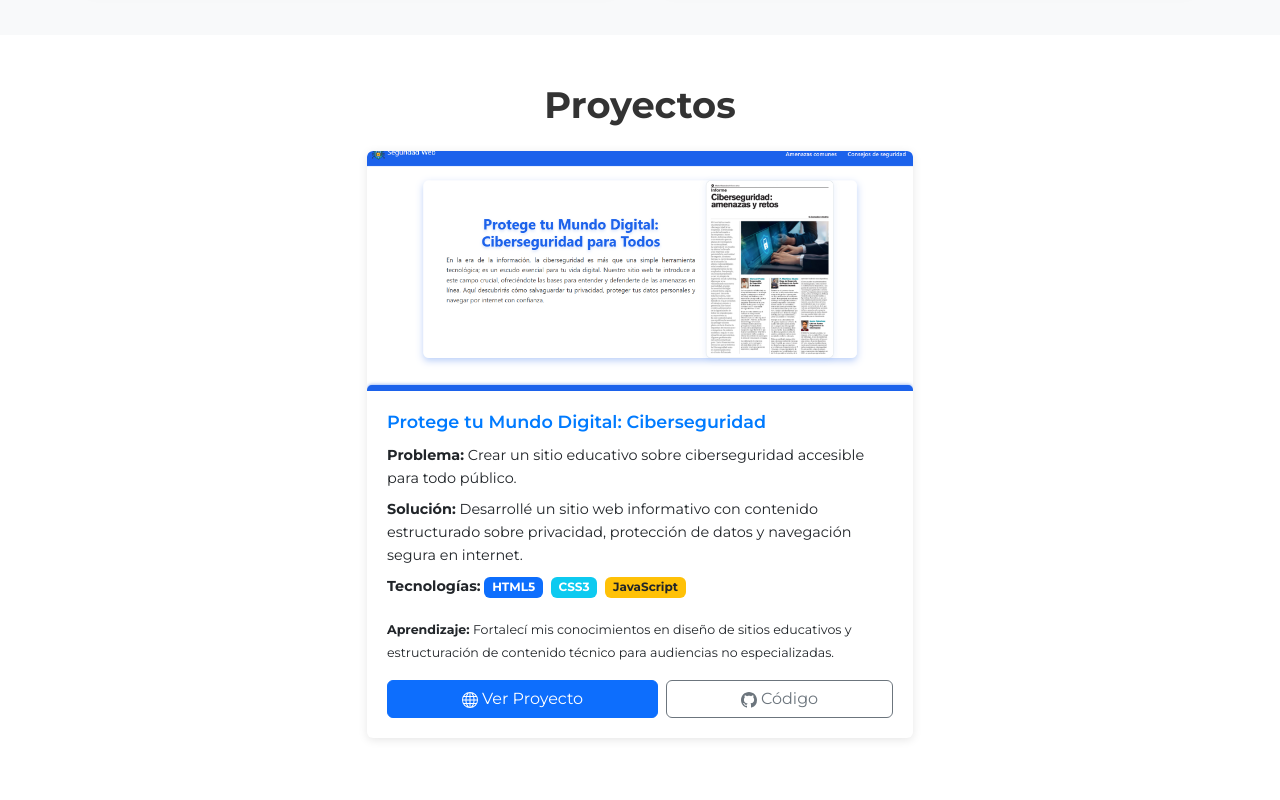
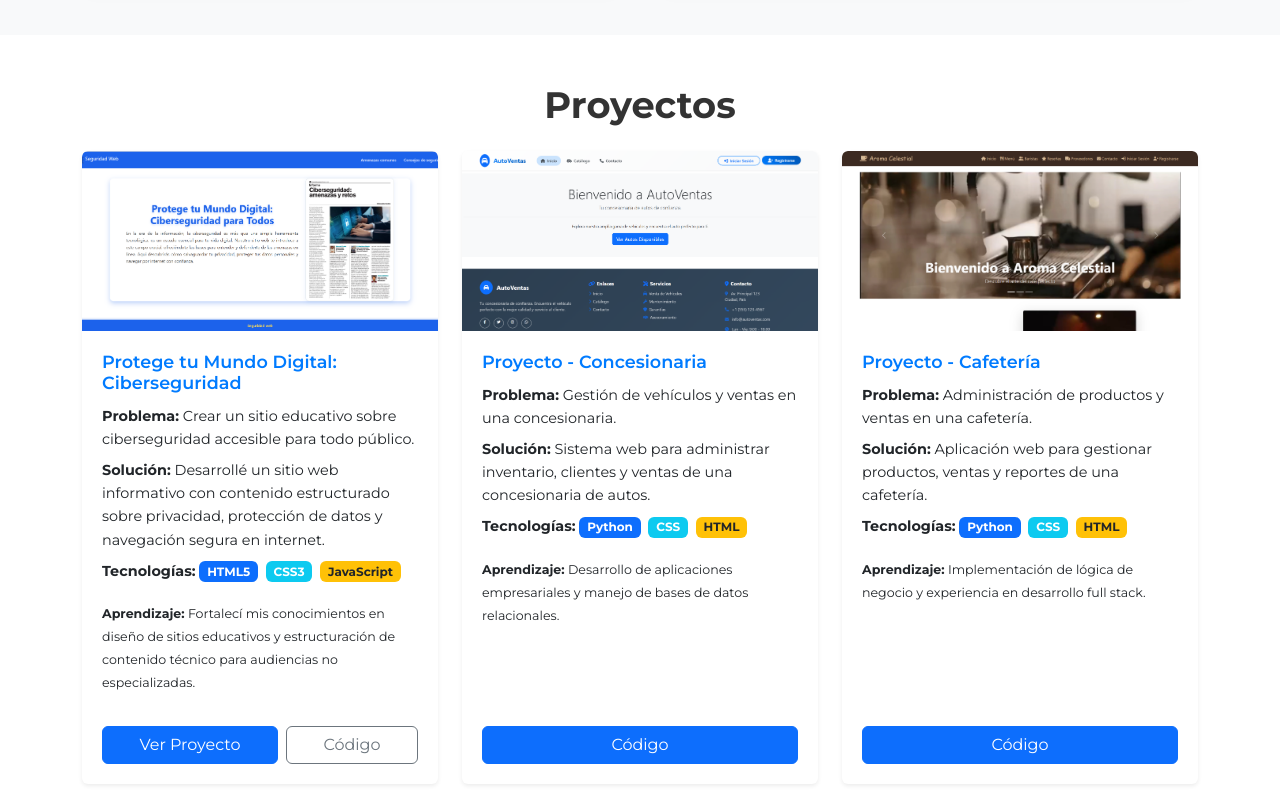
Before and after one commit to Matiaslagost7/Portafolio, a plain HTML site: page index.html in a window 1280 px wide. Shown: the part 2280-3080 px from the top of the page. Drawn offline with nearby package versions, Linux system fonts and the light colour scheme.

Commit message:
Mejora de diseño en sección proyectos y compatibilidad para GitHub Pages

```diff
--- a/index.html
+++ b/index.html
@@ -304,31 +304,52 @@
         <section id="projects" class="py-5 bg-white">
         <div class="container">
             <h2 class="text-center mb-4">Proyectos</h2>
-            <div class="row justify-content-center">
-                <div class="col-md-8 col-lg-6 mb-4">
-                    <!-- Tarjeta de proyecto: Ciberseguridad -->
-                    <div class="project-card card h-100">
-                        <img src="./images/Portada_ciberseguridad.png" alt="Captura del proyecto Protege tu Mundo Digital: Ciberseguridad" class="card-img-top" loading="lazy" width="800" height="200">
-                        <div class="card-body">
+            <div class="row row-cols-1 row-cols-md-2 row-cols-lg-3 g-4">
+                <!-- Tarjeta de proyecto: Ciberseguridad -->
+                <div class="col d-flex">
+                    <div class="project-card card h-100 w-100 shadow-sm border-0">
+                        <img src="./images/Portada_ciberseguridad.png" alt="Captura del proyecto Protege tu Mundo Digital: Ciberseguridad" class="card-img-top" loading="lazy" style="object-fit:cover; height:180px;">
+                        <div class="card-body d-flex flex-column">
                             <h5 class="card-title">Protege tu Mundo Digital: Ciberseguridad</h5>
                             <p class="card-text mb-2"><strong>Problema:</strong> Crear un sitio educativo sobre ciberseguridad accesible para todo público.</p>
                             <p class="card-text mb-2"><strong>Solución:</strong> Desarrollé un sitio web informativo con contenido estructurado sobre privacidad, protección de datos y navegación segura en internet.</p>
                             <p class="card-text mb-3"><strong>Tecnologías:</strong> <span class="badge bg-primary">HTML5</span> <span class="badge bg-info">CSS3</span> <span class="badge bg-warning text-dark">JavaScript</span></p>
-                            <p class="card-text"><small><strong>Aprendizaje:</strong> Fortalecí mis conocimientos en diseño de sitios educativos y estructuración de contenido técnico para audiencias no especializadas.</small></p>
-                            <!-- Botones para ver proyecto en vivo y código fuente -->
-                            <div class="d-flex gap-2">
-                                <a href="https://matiaslagost7.github.io/M2_Evaluacion_del_modulo/index.html" target="_blank" class="btn btn-primary flex-fill">
-                                    <svg viewBox="0 0 16 16" width="16" height="16" fill="currentColor" style="vertical-align: text-bottom;">
-                                        <path d="M0 8a8 8 0 1 1 16 0A8 8 0 0 1 0 8zm7.5-6.923c-.67.204-1.335.82-1.887 1.855A7.97 7.97 0 0 0 5.145 4H7.5V1.077zM4.09 4a9.267 9.267 0 0 1 .64-1.539 6.7 6.7 0 0 1 .597-.933A7.025 7.025 0 0 0 2.255 4H4.09zm-.582 3.5c.03-.877.138-1.718.312-2.5H1.674a6.958 6.958 0 0 0-.656 2.5h2.49zM4.847 5a12.5 12.5 0 0 0-.338 2.5H7.5V5H4.847zM8.5 5v2.5h2.99a12.495 12.495 0 0 0-.337-2.5H8.5zM4.51 8.5a12.5 12.5 0 0 0 .337 2.5H7.5V8.5H4.51zm3.99 0V11h2.653c.187-.765.306-1.608.338-2.5H8.5zM5.145 12c.138.386.295.744.468 1.068.552 1.035 1.218 1.65 1.887 1.855V12H5.145zm.182 2.472a6.696 6.696 0 0 1-.597-.933A9.268 9.268 0 0 1 4.09 12H2.255a7.024 7.024 0 0 0 3.072 2.472zM3.82 11a13.652 13.652 0 0 1-.312-2.5h-2.49c.062.89.291 1.733.656 2.5H3.82zm6.853 3.472A7.024 7.024 0 0 0 13.745 12H11.91a9.27 9.27 0 0 1-.64 1.539 6.688 6.688 0 0 1-.597.933zM8.5 12v2.923c.67-.204 1.335-.82 1.887-1.855.173-.324.33-.682.468-1.068H8.5zm3.68-1h2.146c.365-.767.594-1.61.656-2.5h-2.49a13.65 13.65 0 0 1-.312 2.5zm2.802-3.5a6.959 6.959 0 0 0-.656-2.5H12.18c.174.782.282 1.623.312 2.5h2.49zM11.27 2.461c.247.464.462.98.64 1.539h1.835a7.024 7.024 0 0 0-3.072-2.472c.218.284.418.598.597.933zM10.855 4a7.966 7.966 0 0 0-.468-1.068C9.835 1.897 9.17 1.282 8.5 1.077V4h2.355z"/>
-                                    </svg>
-                                    Ver Proyecto
-                                </a>
-                                <a href="https://github.com/Matiaslagost7/M2_Evaluacion_del_modulo" target="_blank" class="btn btn-outline-secondary flex-fill" aria-label="Ver código en GitHub">
-                                    <svg viewBox="0 0 16 16" width="16" height="16" fill="currentColor" style="vertical-align: text-bottom;">
-                                        <path d="M8 0C3.58 0 0 3.58 0 8c0 3.54 2.29 6.53 5.47 7.59.4.07.55-.17.55-.38 0-.19-.01-.82-.01-1.49-2.01.37-2.53-.49-2.69-.94-.09-.23-.48-.94-.82-1.13-.28-.15-.68-.52-.01-.53.63-.01 1.08.58 1.23.82.72 1.21 1.87.87 2.33.66.07-.52.28-.87.51-1.07-1.78-.2-3.64-.89-3.64-3.95 0-.87.31-1.59.82-2.15-.08-.2-.36-1.02.08-2.12 0 0 .67-.21 2.2.82.64-.18 1.32-.27 2-.27.68 0 1.36.09 2 .27 1.53-1.04 2.2-.82 2.2-.82.44 1.1.16 1.92.08 2.12.51.56.82 1.27.82 2.15 0 3.07-1.87 3.75-3.65 3.95.29.25.54.73.54 1.48 0 1.07-.01 1.93-.01 2.2 0 .21.15.46.55.38A8.013 8.013 0 0016 8c0-4.42-3.58-8-8-8z"/>
-                                    </svg>
-                                    Código
-                                </a>
+                            <p class="card-text flex-grow-1"><small><strong>Aprendizaje:</strong> Fortalecí mis conocimientos en diseño de sitios educativos y estructuración de contenido técnico para audiencias no especializadas.</small></p>
+                            <div class="d-flex gap-2 mt-3">
+                                <a href="https://matiaslagost7.github.io/M2_Evaluacion_del_modulo/index.html" target="_blank" class="btn btn-primary flex-fill">Ver Proyecto</a>
+                                <a href="https://github.com/Matiaslagost7/M2_Evaluacion_del_modulo" target="_blank" class="btn btn-outline-secondary flex-fill" aria-label="Ver código en GitHub">Código</a>
+                            </div>
+                        </div>
+                    </div>
+                </div>
+                <!-- Tarjeta de proyecto: Concesionaria -->
+                <div class="col d-flex">
+                    <div class="project-card card h-100 w-100 shadow-sm border-0">
+                        <img src="./images/concesionaria.png" alt="Captura del proyecto Modulo6.Concesionaria" class="card-img-top" loading="lazy" style="object-fit:cover; height:180px;">
+                        <div class="card-body d-flex flex-column">
+                            <h5 class="card-title">Proyecto - Concesionaria</h5>
+                            <p class="card-text mb-2"><strong>Problema:</strong> Gestión de vehículos y ventas en una concesionaria.</p>
+                            <p class="card-text mb-2"><strong>Solución:</strong> Sistema web para administrar inventario, clientes y ventas de una concesionaria de autos.</p>
+                            <p class="card-text mb-3"><strong>Tecnologías:</strong> <span class="badge bg-primary">Python</span> <span class="badge bg-info">CSS</span> <span class="badge bg-warning text-dark">HTML</span></p>
+                            <p class="card-text flex-grow-1"><small><strong>Aprendizaje:</strong> Desarrollo de aplicaciones empresariales y manejo de bases de datos relacionales.</small></p>
+                            <div class="d-flex gap-2 mt-3">
+                                <a href="https://github.com/Matiaslagost7/Modulo6.Concesionaria" target="_blank" class="btn btn-primary flex-fill">Código</a>
+                            </div>
+                        </div>
+                    </div>
+                </div>
+                <!-- Tarjeta de proyecto: Cafetería -->
+                <div class="col d-flex">
+                    <div class="project-card card h-100 w-100 shadow-sm border-0">
+                        <img src="./images/cafeteria.png" alt="Captura del proyecto Modulo-6.-Cafeteria" class="card-img-top" loading="lazy" style="object-fit:cover; height:180px;">
+                        <div class="card-body d-flex flex-column">
+                            <h5 class="card-title">Proyecto - Cafetería</h5>
+                            <p class="card-text mb-2"><strong>Problema:</strong> Administración de productos y ventas en una cafetería.</p>
+                            <p class="card-text mb-2"><strong>Solución:</strong> Aplicación web para gestionar productos, ventas y reportes de una cafetería.</p>
+                            <p class="card-text mb-3"><strong>Tecnologías:</strong> <span class="badge bg-primary">Python</span> <span class="badge bg-info">CSS</span> <span class="badge bg-warning text-dark">HTML</span></p>
+                            <p class="card-text flex-grow-1"><small><strong>Aprendizaje:</strong> Implementación de lógica de negocio y experiencia en desarrollo full stack.</small></p>
+                            <div class="d-flex gap-2 mt-3">
+                                <a href="https://github.com/Matiaslagost7/Modulo-6.-Cafeteria" target="_blank" class="btn btn-primary flex-fill">Código</a>
                             </div>
                         </div>
                     </div>
```
Also changed, not shown: images/cafeteria.png (added), images/concesionaria.png (added).
